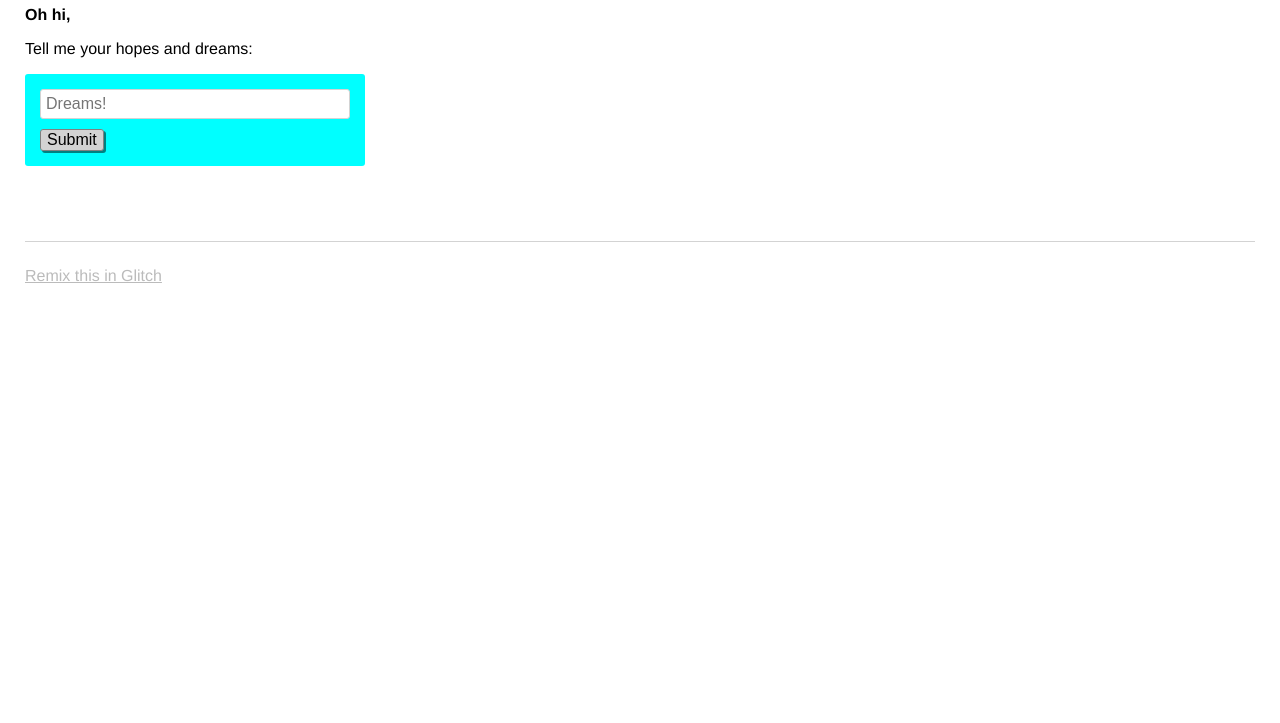
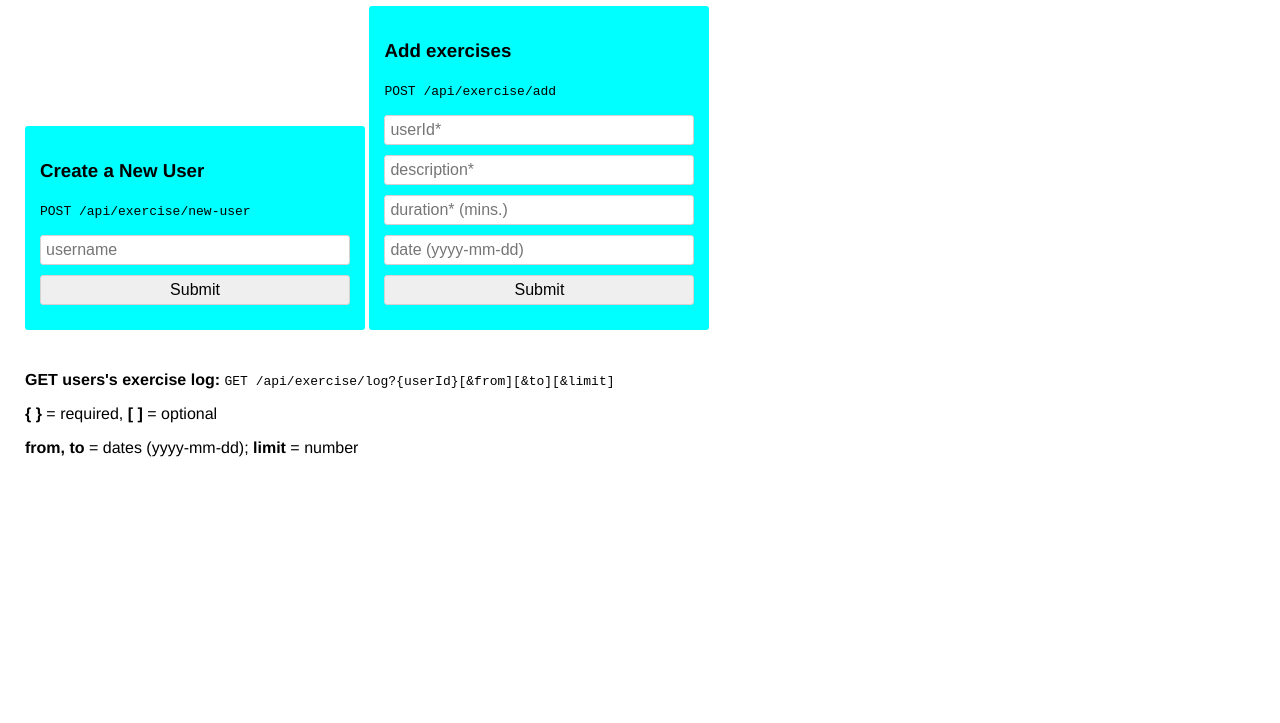
Before and after one commit to EvgeneOskin/fcc-file-metadata, a website: page views/index.html in a window 1280 px wide. Shown: the part 77-800 px from the top of the page. Drawn offline with nearby package versions, Linux system fonts and the light colour scheme; files that its build step writes are made by us from their sources; no server answers.

Commit message:
🍎👼 Checkpoint ./server.js:275522/586 ./views/index.html:275522/3311

```diff
--- a/views/index.html
+++ b/views/index.html
@@ -1,54 +1,35 @@
-<!-- This is a static file -->
-<!-- served from your routes in server.js -->
-
-<!-- You might want to try something fancier: -->
-<!-- html/nunjucks docs: https://mozilla.github.io/nunjucks/ -->
-<!-- pug: https://pugjs.org/ -->
-<!-- haml: http://haml.info/ -->
-<!-- hbs(handlebars): http://handlebarsjs.com/ -->
-
 <!DOCTYPE html>
 <html>
-  <head>
-    <title>Welcome to Glitch!</title>
-    <meta name="description" content="A cool thing made with Glitch">
-    <link id="favicon" rel="icon" href="https://glitch.com/edit/favicon-app.ico" type="image/x-icon">
-    <meta charset="utf-8">
-    <meta http-equiv="X-UA-Compatible" content="IE=edge">
-    <meta name="viewport" content="width=device-width, initial-scale=1">
-    <link rel="stylesheet" href="/style.css">
-  </head>
-  <body>
-    <header>
-      <h1>
-        A Dream of the Future
-      </h1>
-    </header>
 
-    <main>
-      <p class="bold">Oh hi,</p>
-      <p>Tell me your hopes and dreams:</p>
-      <form>
-        <input type="text" maxlength="100" placeholder="Dreams!">
-        <button type="submit">Submit</button>
-      </form>
-      <section class="dreams">
-        <ul id="dreams">
-        </ul>
-      </section>
-    </main>
+   <head>
+      <title>Exercise Tracker | Free Code Camp</title>
+      <link rel="shortcut icon" href="https://cdn.hyperdev.com/us-east-1%3A52a203ff-088b-420f-81be-45bf559d01b1%2Ffavicon.ico" type="image/x-icon"/>
+      <link href="https://fonts.googleapis.com/css?family=Roboto" rel="stylesheet" type="text/css">
+      <link href="style.css" rel="stylesheet" type="text/css">
+   </head>
 
-    <footer>
-      <a href="https://glitch.com">
-        Remix this in Glitch
-      </a>
-    </footer>
+   <body>
+      <div class="container">
+         <h1>Exercise tracker</h1>
+          <form action="/api/exercise/new-user" method="post">
+            <h3>Create a New User</h3>
+            <p><code>POST /api/exercise/new-user</code></p>
+            <input id="uname" type="text" name="username" placeholder="username">
+            <input type="submit" value="Submit">
+          </form>
+          <form action="/api/exercise/add" method="post">
+            <h3>Add exercises</h3>
+            <p><code>POST /api/exercise/add</code></p>
+            <input id="uid" type="text" name="userId" placeholder="userId*">
+            <input id="desc" type="text" name="description" placeholder="description*">
+            <input id="dur" type="text" name="duration" placeholder="duration* (mins.)">
+            <input id="date" type="text" name="date" placeholder="date (yyyy-mm-dd)">
+            <input type="submit" value="Submit">
+          </form>
+          <p><strong>GET users's exercise log: </strong><code>GET /api/exercise/log?{userId}[&amp;from][&amp;to][&amp;limit]</code></p>
+          <p><strong>{ }</strong> = required, <strong>[ ]</strong> = optional</p>
+          <p><strong>from, to</strong> = dates (yyyy-mm-dd); <strong>limit</strong> = number</p>
+      </div>
+   </body>
 
-    <!-- Your web-app is https, so your scripts need to be too -->
-    <script src="https://code.jquery.com/jquery-2.2.1.min.js"
-            integrity="sha256-gvQgAFzTH6trSrAWoH1iPo9Xc96QxSZ3feW6kem+O00="
-            crossorigin="anonymous"></script>
-    <script src="/client.js"></script>
-
-  </body>
 </html>
```
Also changed, not shown: server.js (+16 -8 lines).
